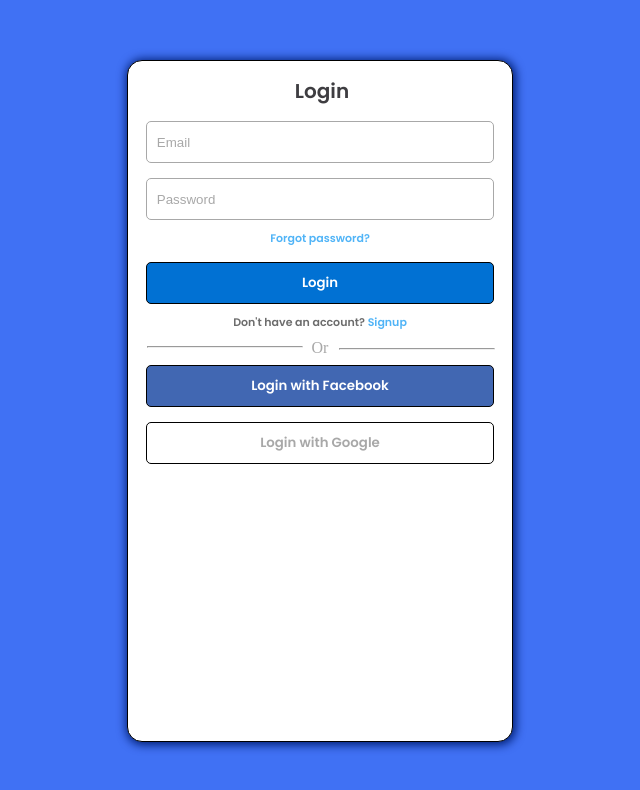
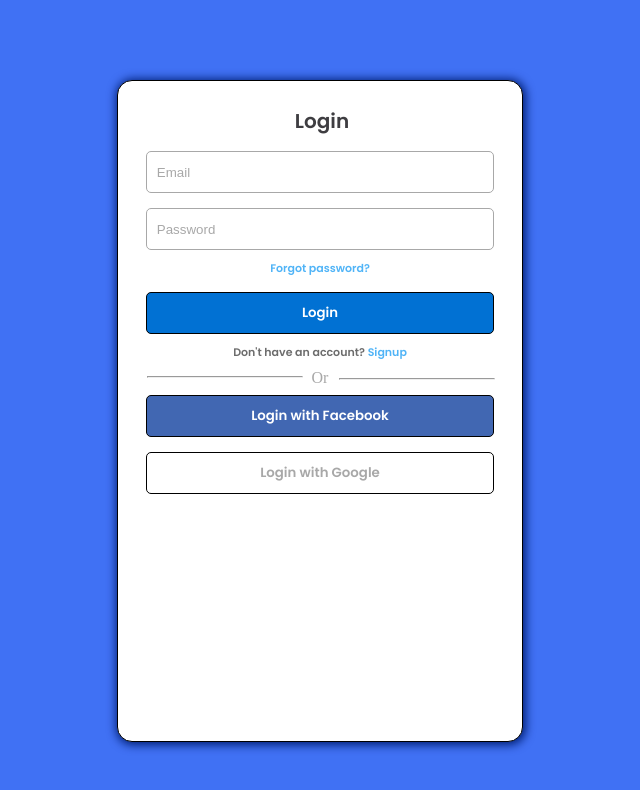
Before and after one commit to Os-Rajveer/Login-Page, a plain HTML site: page index.html in a window 1280 px wide. Shown: the whole page, without its empty margins (320-960 px from the left). Drawn offline with Linux system fonts and the light colour scheme; a web font is replaced by a local one.

Commit message:
Update style.css

```diff
--- a/style.css
+++ b/style.css
@@ -6,11 +6,12 @@ body{
     background-color: #4071F4;
 }
 main{
+    padding: 10px;
     min-width: 30vw;
     background-color: white;
-    min-height: 85vh;
+    min-height: 80vh;
     margin: auto;
-    margin-top: 7.5vh;
+    margin-top: 10vh;
     border: 1px solid black;
     border-radius: 15px;
     max-height: fit-content;
```
